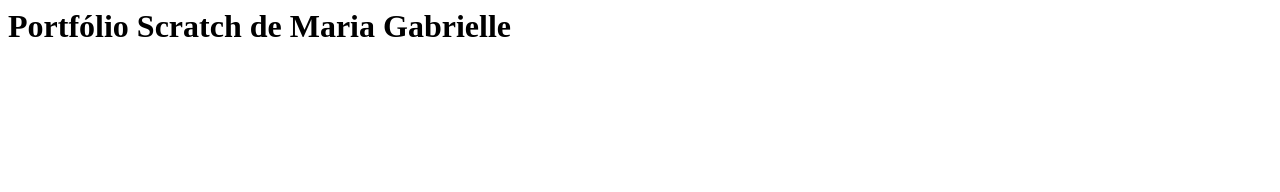
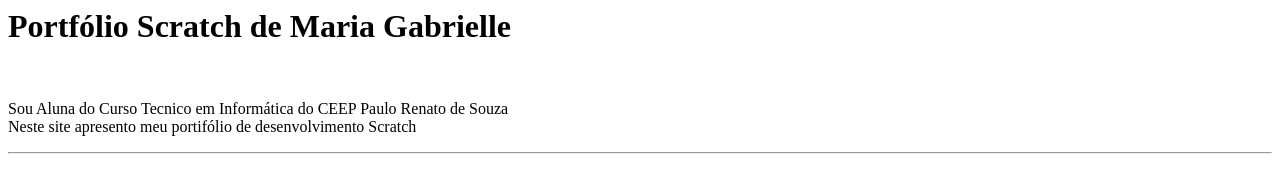
Before and after one commit to Mari-Montenegro/3-4-ceep, a plain HTML site: page index.html in a window 1280 px wide. Drawn offline with Linux system fonts and the light colour scheme.

Commit message:
Update index.html

```diff
--- a/index.html
+++ b/index.html
@@ -3,6 +3,12 @@
   <title> CEEP 3 INFOMÁTICA
   </title>
   <h1> Portfólio Scratch de Maria Gabrielle </h1>
+  <br>
+  <p>
+    Sou Aluna do Curso Tecnico em Informática do CEEP Paulo Renato de Souza  <br>
+    Neste site apresento meu portifólio de desenvolvimento Scratch
+  </p>
+  <hr>
 
   </body>
 </html>
```
